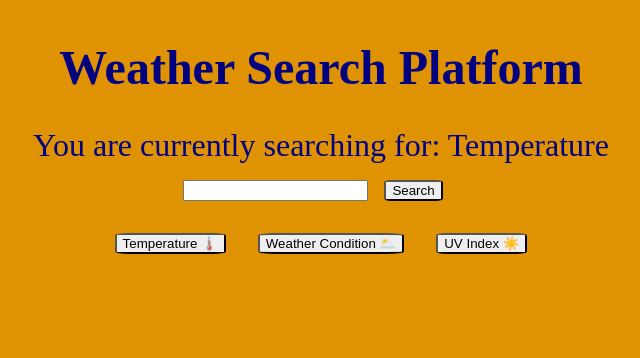
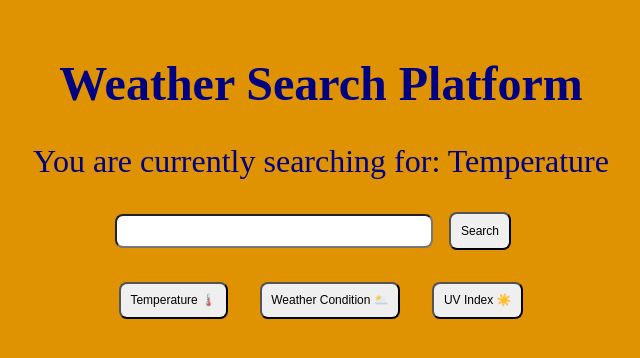
Before and after one commit to SabinaC4008/CTD-Prework-Weather-Search, a React (Vite) app: page / in a window 1280 px wide. Shown: the top 358 px of the page, without its empty margins (319-959 px from the left). Built offline with nearby package versions, Linux system fonts and the light colour scheme.

Commit message:
Added Alert Box for UV Index getting past 3 along with some styling

```diff
--- a/src/App.jsx
+++ b/src/App.jsx
@@ -5,12 +5,12 @@ function App() {
   const [city, setCity] = useState('')
   const [locationInfo, setlocationInfo] = useState('')
   const [info, setInfo] = useState('')
-  //const [additonalInfo, setadditonalInfo]  = useState('')
+  const [alertInfo, setAlertInfo]  = useState('')
 
 
   //Button Handlers
   const uvHandler = () => {
-    setFormState('UV')
+    setFormState('UV Index')
     if (locationInfo){
       getUV(locationInfo)
     }
@@ -47,8 +47,6 @@ function App() {
       //console.log(location)
       setlocationInfo(location)
 
-
-
       //Selecting which info to return right now
       if(infoToGet == 'Temperature') {
         getTemperature(location)
@@ -76,8 +74,8 @@ function App() {
     const weatherResponse = await fetch(`https://api.open-meteo.com/v1/forecast?latitude=${location.latitude}&longitude=${location.longitude}&current=temperature_2m&timezone=${location.timezone}&forecast_days=1`)
     const weather = await weatherResponse.json()
     //console.log('Temperature')
-    //console.log(weather.current.temperature_2m)
-    setInfo("Current temperature of the city " + location.name + " in the country of " + location.country + " is: " + weather.current.temperature_2m)
+    console.log(weather.current.temperature_2m)
+    setInfo("Current temperature of the city " + location.name + " in the country of " + location.country + " is: " + weather.current.temperature_2m + weather.current_units.temperature_2m)
   }
 
   //Function for fetching UV
@@ -87,7 +85,11 @@ function App() {
     //console.log('UV')
     console.log(weather.daily.uv_index_max[0])
     setInfo("Today's max UV level of the city " + location.name + " in the country of " + location.country + " is: " + weather.daily.uv_index_max[0])
-    //setadditonalInfo(<div className='Notification'>UV Index will get past 3, keep sunscreen on hand!</div>)
+    if(weather.daily.uv_index_max[0] > 3){
+      setAlertInfo(true)
+    } else {
+      setAlertInfo(false)
+    }
   }
 
   //Function for fetching Weather Code
@@ -115,6 +117,7 @@ function App() {
         <button onClick={uvHandler}>UV Index ☀️</button>
         <div>
           {info}
+          {alertInfo && <div className='uv-alert'>Max UV Level is predicted to get past 3, make sure to have sunscreen on hand!</div>}
         </div>
       </div>
     </>
--- a/src/index.css
+++ b/src/index.css
@@ -8,9 +8,34 @@ body{
   text-align: center;
 }
 button {
-  border-radius: 12%;
+  border-radius: 0.5rem;
   margin: 1rem;
+  padding: 0.6rem;
+  font-size: 0.75rem;
+}
+input{
+  font-size: 1.5rem;
+  border-radius: 0.5rem;
+  height: 100%;
+}
+form{
+  display: flex;
+  justify-content: center;
+  align-items: center;
+  vertical-align: center;
 }
 h1{
   font-size: 3rem;
 }
+div{
+  margin: 1rem;
+}
+.uv-alert{
+  border: 2px;
+  padding: 1rem;
+  border-radius: 1.5rem;
+  color: black;
+  background-color: rgb(255, 252, 55);
+  margin-top: 2rem;
+  border-style: solid;
+}
```
